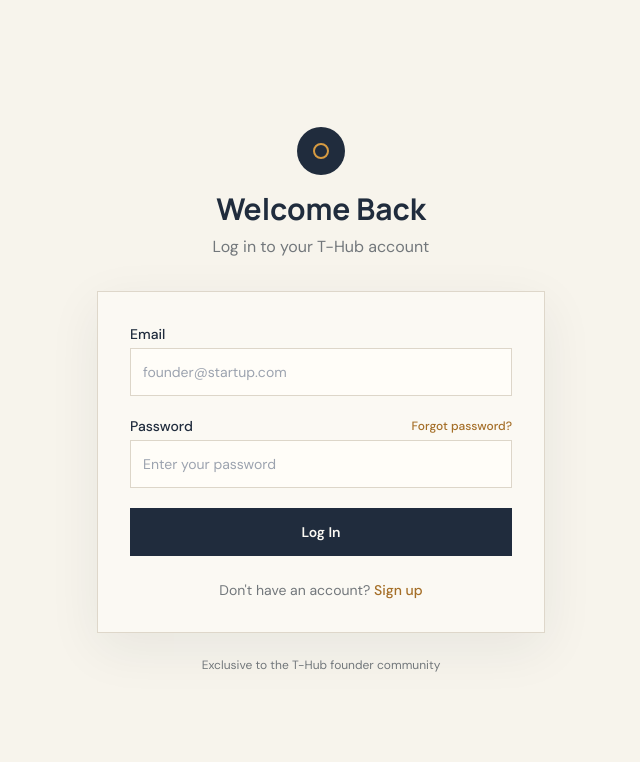
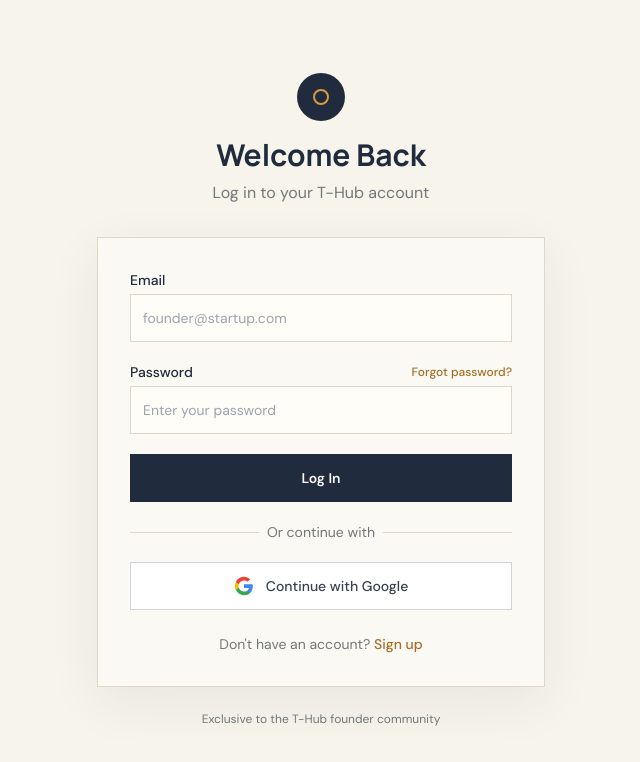
Before and after one commit to Nupurbanakar/outpost-frontend, a React (Vite) app: page /login in a window 1280 px wide. Shown: the top 762 px of the page, without its empty margins (319-959 px from the left). Built offline with nearby package versions, Linux system fonts and the light colour scheme; no server answers.

Commit message:
feat: FE-012 - Add Google OAuth login button
- Created GoogleLoginButton component with Google branding
- Added to login and signup pages with 'Or continue with' divider
- Redirects to backend OAuth endpoint
- Follows Google button design guidelines

Story: FE-012

```diff
--- /dev/null
+++ b/src/components/GoogleLoginButton.tsx
@@ -0,0 +1,38 @@
+interface GoogleLoginButtonProps {
+  mode?: 'login' | 'signup';
+}
+
+export function GoogleLoginButton({ mode = 'login' }: GoogleLoginButtonProps) {
+  const handleGoogleLogin = () => {
+    // Redirect to backend OAuth endpoint
+    window.location.href = `${import.meta.env.VITE_API_URL || 'http://localhost:8080/api/v1'}/oauth2/authorization/google`;
+  };
+
+  return (
+    <button
+      type="button"
+      onClick={handleGoogleLogin}
+      className="w-full h-12 flex items-center justify-center gap-3 bg-white border border-gray-300 rounded hover:bg-gray-50 transition-colors text-sm font-medium text-gray-700"
+    >
+      <svg className="w-5 h-5" viewBox="0 0 24 24" xmlns="http://www.w3.org/2000/svg">
+        <path
+          d="M22.56 12.25c0-.78-.07-1.53-.2-2.25H12v4.26h5.92c-.26 1.37-1.04 2.53-2.21 3.31v2.77h3.57c2.08-1.92 3.28-4.74 3.28-8.09z"
+          fill="#4285F4"
+        />
+        <path
+          d="M12 23c2.97 0 5.46-.98 7.28-2.66l-3.57-2.77c-.98.66-2.23 1.06-3.71 1.06-2.86 0-5.29-1.93-6.16-4.53H2.18v2.84C3.99 20.53 7.7 23 12 23z"
+          fill="#34A853"
+        />
+        <path
+          d="M5.84 14.09c-.22-.66-.35-1.36-.35-2.09s.13-1.43.35-2.09V7.07H2.18C1.43 8.55 1 10.22 1 12s.43 3.45 1.18 4.93l2.85-2.22.81-.62z"
+          fill="#FBBC05"
+        />
+        <path
+          d="M12 5.38c1.62 0 3.06.56 4.21 1.64l3.15-3.15C17.45 2.09 14.97 1 12 1 7.7 1 3.99 3.47 2.18 7.07l3.66 2.84c.87-2.6 3.3-4.53 6.16-4.53z"
+          fill="#EA4335"
+        />
+      </svg>
+      Continue with Google
+    </button>
+  );
+}
--- a/src/pages/LoginPage.tsx
+++ b/src/pages/LoginPage.tsx
@@ -4,6 +4,7 @@
 import { useAuth } from '@/contexts';
 import { Input } from '@/components/ui/Input';
 import { Button } from '@/components/ui/Button';
+import { GoogleLoginButton } from '@/components/GoogleLoginButton';
 import { ApiErrorDisplay } from '@/components/ApiErrorDisplay';
 import { isErrorCode } from '@/utils/errorHandling';
 
@@ -139,6 +140,19 @@
             <Button type="submit" variant="primary" fullWidth disabled={isLoading}>
               {isLoading ? 'Logging in...' : 'Log In'}
             </Button>
+
+            {/* Divider */}
+            <div className="relative my-6">
+              <div className="absolute inset-0 flex items-center">
+                <div className="w-full border-t border-line"></div>
+              </div>
+              <div className="relative flex justify-center text-sm">
+                <span className="px-2 bg-paper-light text-muted-text">Or continue with</span>
+              </div>
+            </div>
+
+            {/* Google Login */}
+            <GoogleLoginButton mode="login" />
           </form>
 
           {/* Signup Link */}
--- a/src/pages/SignupPage.tsx
+++ b/src/pages/SignupPage.tsx
@@ -5,6 +5,7 @@
 import { authApi } from '@/api';
 import { Input } from '@/components/ui/Input';
 import { Button } from '@/components/ui/Button';
+import { GoogleLoginButton } from '@/components/GoogleLoginButton';
 import { ApiErrorDisplay } from '@/components/ApiErrorDisplay';
 import { isErrorCode } from '@/utils/errorHandling';
 
@@ -163,6 +164,19 @@
             <Button type="submit" variant="primary" fullWidth disabled={isLoading}>
               {isLoading ? 'Creating account...' : 'Sign Up'}
             </Button>
+
+            {/* Divider */}
+            <div className="relative my-6">
+              <div className="absolute inset-0 flex items-center">
+                <div className="w-full border-t border-line"></div>
+              </div>
+              <div className="relative flex justify-center text-sm">
+                <span className="px-2 bg-paper-light text-muted-text">Or continue with</span>
+              </div>
+            </div>
+
+            {/* Google Signup */}
+            <GoogleLoginButton mode="signup" />
           </form>
 
           {/* Login Link */}
```
